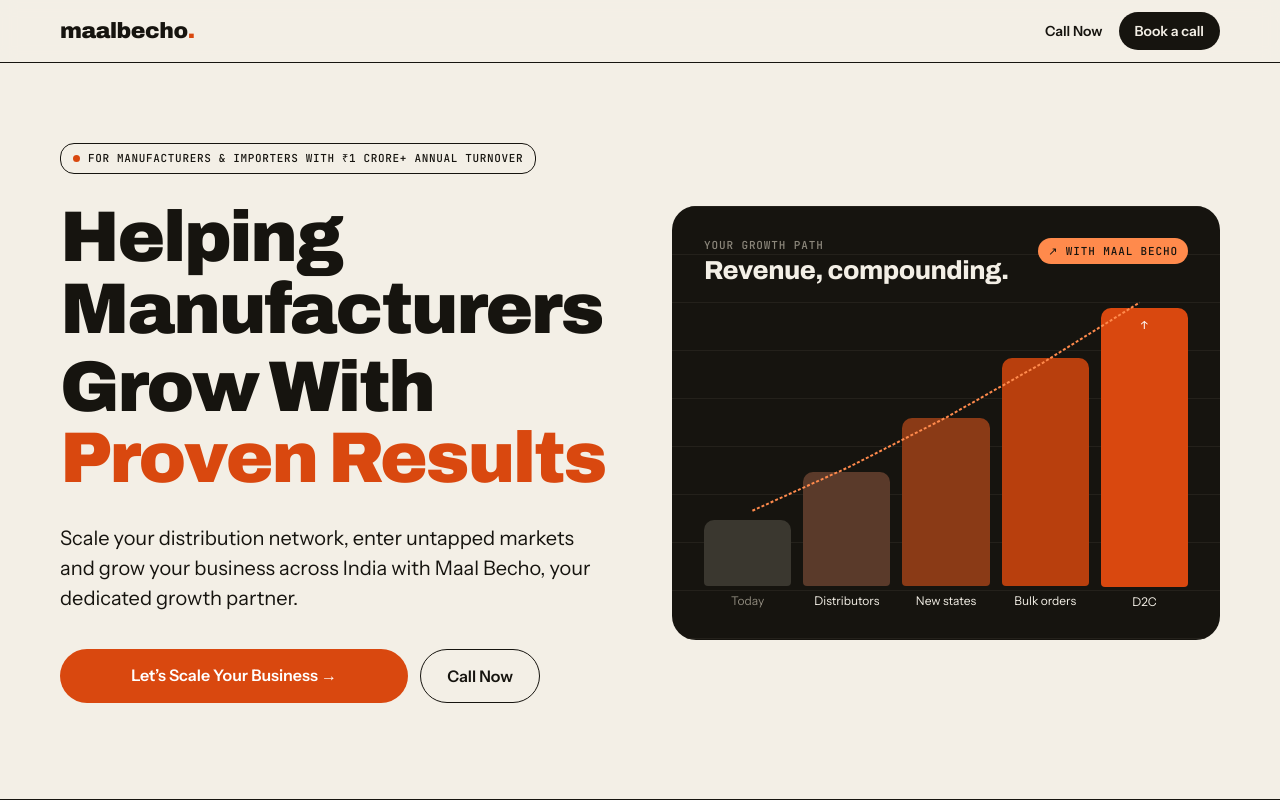
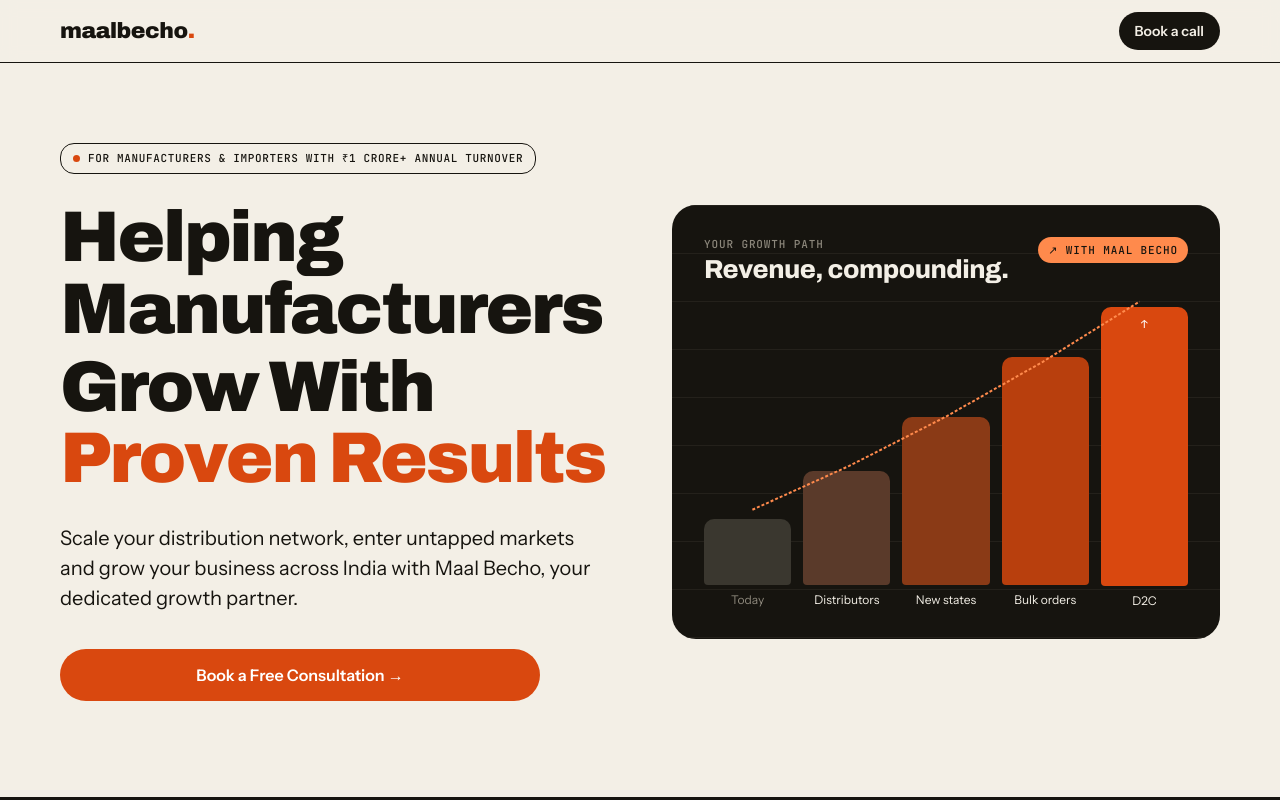
Before and after one commit to tech01-ui/MaalBecho, a plain HTML site: page index.html in a window 1280 px wide. Shown: the top 800 px of the page. Drawn offline with Linux system fonts and the light colour scheme; a script that the page names is missing.

Commit message:
Remove Call Now links; rename hero button to Book a Free Consultation
Co-Authored-By: Claude Sonnet 5.5 <noreply@anthropic.com>

```diff
--- a/index.html
+++ b/index.html
@@ -19,7 +19,7 @@
 <body>
 <header class="hdr"><div class="wrap">
   <a class="logo" href="index.html" aria-label="Maalbecho home">maalbecho<span>.</span></a>
-  <nav aria-label="Main"><a href="tel:+919968669944">Call Now</a><a class="pill" href="#apply">Book a call</a></nav>
+  <nav aria-label="Main"><a class="pill" href="#apply">Book a call</a></nav>
 </div></header>
 
 <main>
@@ -28,7 +28,7 @@
     <div class="tag"><i></i>For Manufacturers &amp; Importers with ₹1 Crore+ Annual Turnover</div>
     <h1>Helping <span class="rot" id="rot"><span class="on">Manufacturers</span><span aria-hidden="true">Importers</span></span> Grow With <span class="acc">Proven Results</span></h1>
     <p class="sub">Scale your distribution network, enter untapped markets and grow your business across India with Maal Becho, your dedicated growth partner.</p>
-    <div class="btns"><a class="btn or" href="#apply">Let’s Scale Your Business →</a><a class="btn line" href="tel:+919968669944">Call Now</a></div>
+    <div class="btns"><a class="btn or" href="#apply">Book a Free Consultation →</a></div>
   </div>
   <div class="gpanel" aria-label="Growth path chart">
     <div class="gridlines"></div>
@@ -88,7 +88,7 @@
     <div class="eyebrow">LET’S TALK</div>
     <h2>Ready to Take Your Business Pan-India?</h2>
     <p>How can we help you connect with more distributors, enter new markets and scale your business? Let’s discuss it over a call.</p>
-    <div class="direct">Prefer a direct conversation?<a href="tel:+919968669944">Call Now →</a></div>
+
   </div>
   <div class="formbox">
     <div data-leadgen-form="ed8972c9-ac7f-48f7-9db3-3a24e0af2548"></div>
```
